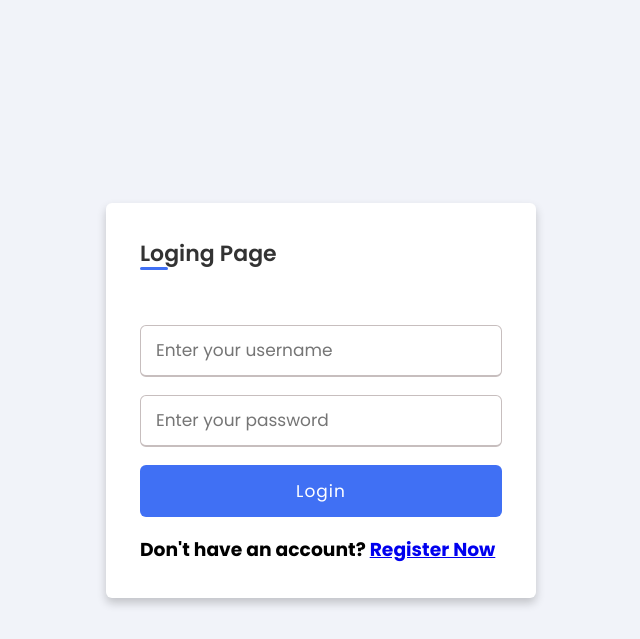
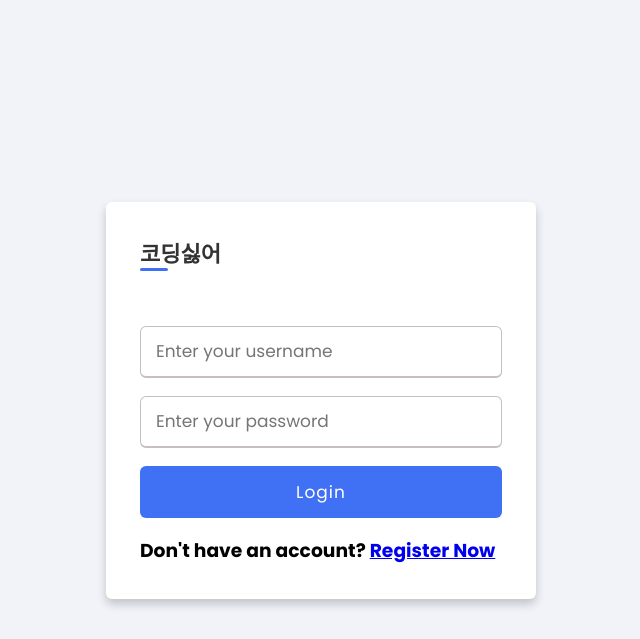
Before and after one commit to JungyuOO/django_on_aws, a Django app: page /user/login/ in a window 1280 px wide. Shown: the top 639 px of the page, without its empty margins (319-959 px from the left). Run offline with Django 5.2, Linux system fonts and the light colour scheme.

Commit message:
fea: 자동배포 테스트를 위한 텍스트 변경

```diff
--- a/django_server/templates/user/login.html
+++ b/django_server/templates/user/login.html
@@ -11,7 +11,7 @@
 
 {% block content %}
     <div class="wrapper">
-        <h2>Loging Page</h2>
+        <h2>코딩싫어</h2>
         <br>
 
         {% if messages %}
```
